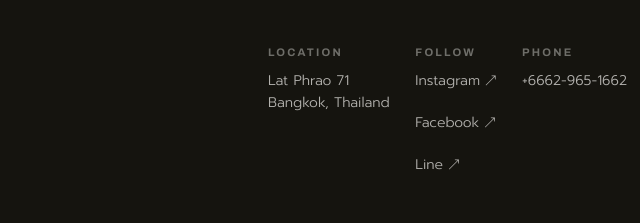
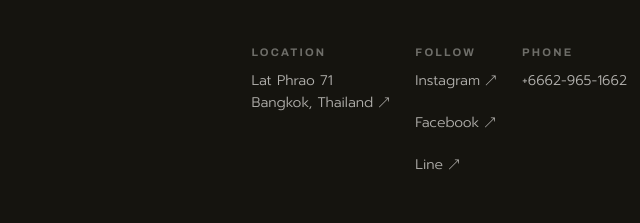
Before and after one commit to themanual2020-png/the-manual-studio, a website: page index.html in a window 1280 px wide. Shown: the part 2670-2893 px from the top of the page, 553-1193 px from the left. Drawn offline with Linux system fonts and the light colour scheme; no server answers.

Commit message:
footer: link location to Google Maps

```diff
--- a/index.html
+++ b/index.html
@@ -326,7 +326,7 @@
         <!-- Location -->
         <div>
           <div style="font-family: 'Archivo', sans-serif; font-size: 11px; font-weight: 700; letter-spacing: .2em; color: rgba(245,244,241,.4); margin-bottom: 12px;">LOCATION</div>
-          <div style="font-size: 14px; line-height: 1.6; font-weight: 300; color: rgba(245,244,241,.7);">Lat Phrao 71<br>Bangkok, Thailand</div>
+          <a href="https://maps.app.goo.gl/47tzAPfxg7XzSQ866" target="_blank" rel="noopener" style="display: block; font-size: 14px; line-height: 1.6; font-weight: 300; color: rgba(245,244,241,.7); text-decoration: none;">Lat Phrao 71<br>Bangkok, Thailand ↗</a>
         </div>
         <!-- Follow -->
         <div>
```
Also changed, not shown: project.html (+1 -1 lines).
